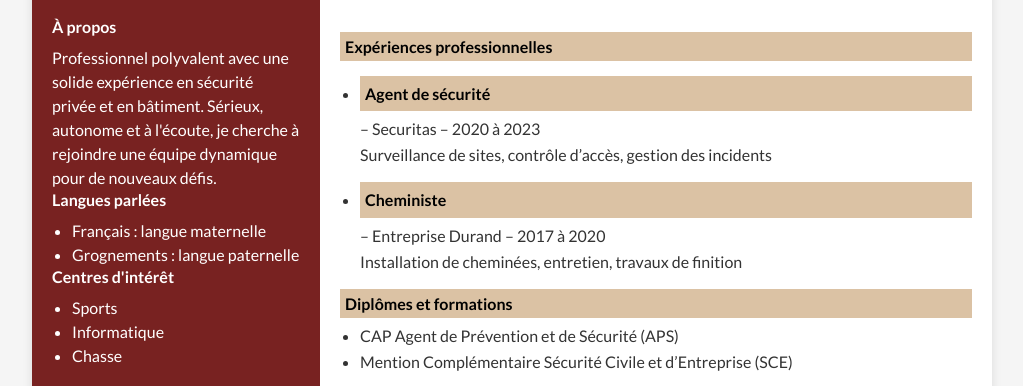
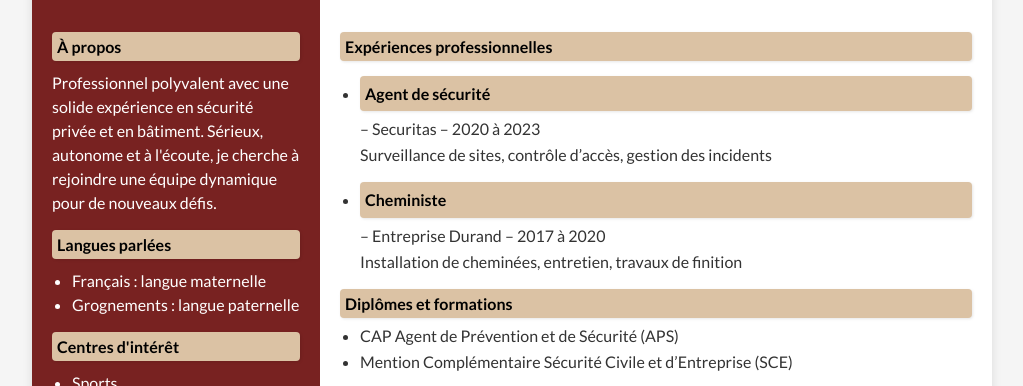
Before and after one commit to PapaOursBzH/papaoursbzh.github.io, a plain HTML site: page index.html in a window 1280 px wide. Shown: the part 351-737 px from the top of the page, without its empty margins (128-1151 px from the left). Drawn offline with Linux system fonts and the light colour scheme.

Commit message:
modification des menus aside

```diff
--- a/style.css
+++ b/style.css
@@ -95,6 +95,7 @@
     padding: 20px;
   }
 
+  aside article strong,
   section article strong {
     display: block;
     background-color: #dbc2a4;
@@ -102,7 +103,10 @@
     padding: 5px;
     margin: 15px 0 5px;
     font-weight: bold;
+    border-radius: 4px;
+    box-shadow: 1px 1px 3px rgba(0,0,0,0.1);
   }
+
 
   section ul {
     margin-left: 20px;
```
